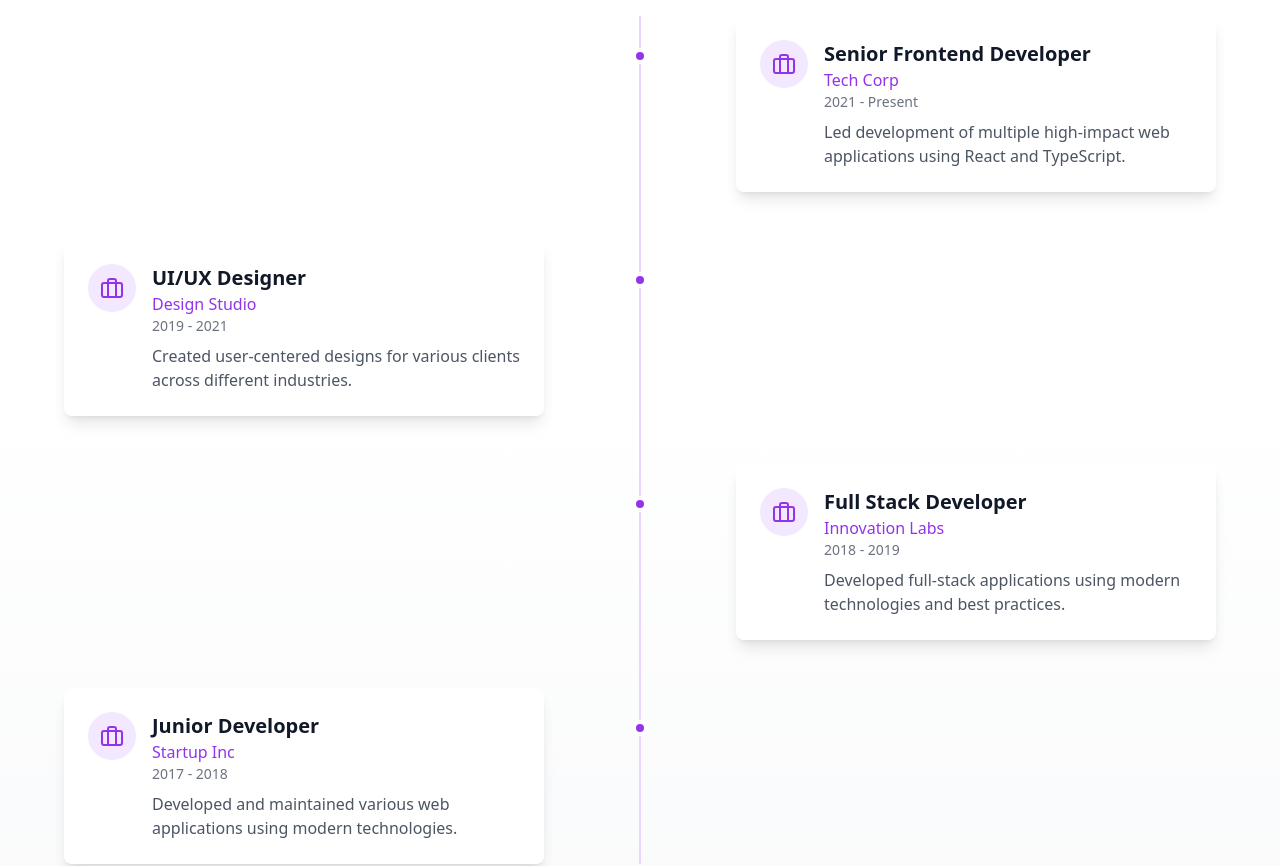
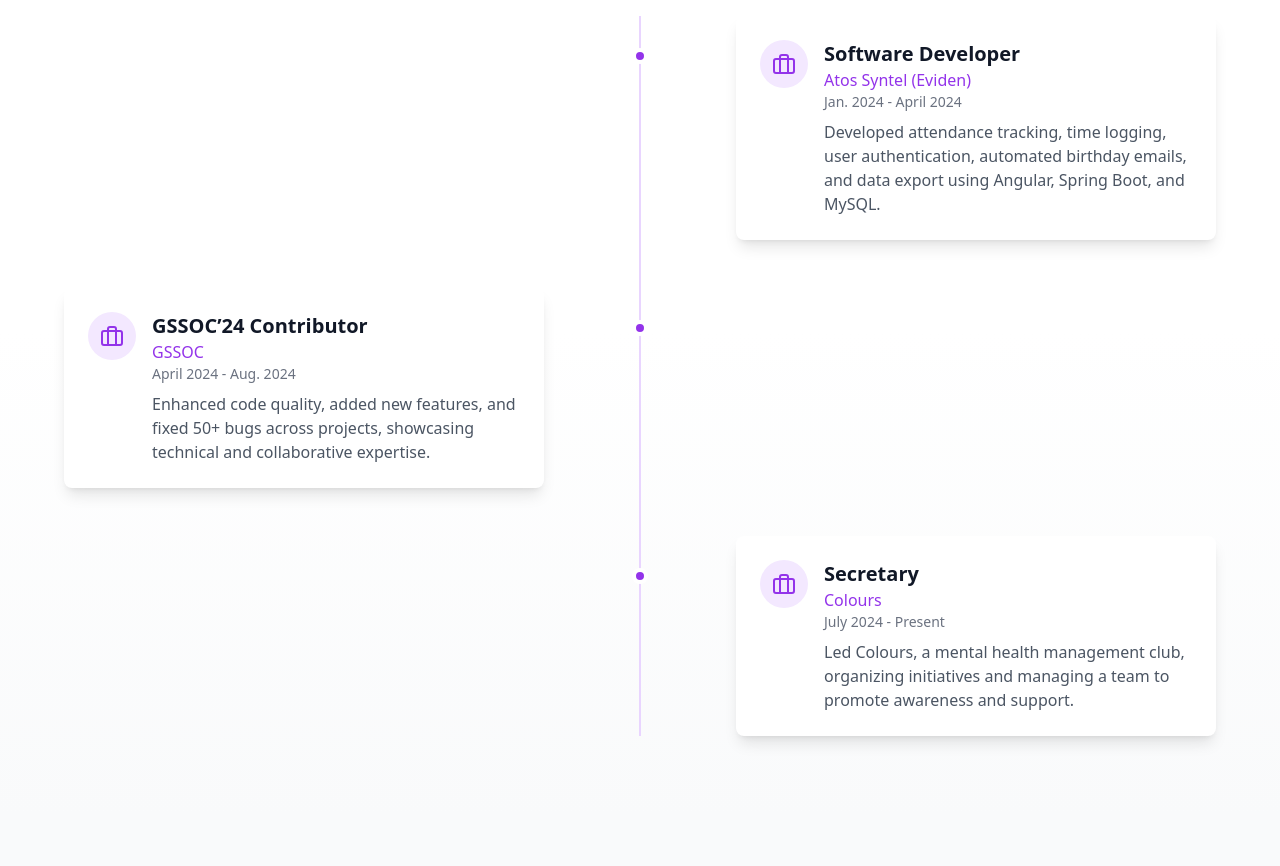
Before and after one commit to uraj1/Portfolio, a React (Vite) app: page / in a window 1280 px wide. Shown: the part 1580-2446 px from the top of the page. Built offline with nearby package versions, Linux system fonts and the light colour scheme.

Commit message:
updated the experience section

```diff
--- a/src/components/Experience.tsx
+++ b/src/components/Experience.tsx
@@ -4,33 +4,33 @@ import { Briefcase, Download } from 'lucide-react';
 
 const experiences = [
   {
-    title: "Senior Frontend Developer",
-    company: "Tech Corp",
-    period: "2021 - Present",
-    description: "Led development of multiple high-impact web applications using React and TypeScript.",
+    title: "Software Developer",
+    company: "Atos Syntel (Eviden)",
+    period: "Jan. 2024 - April 2024",
+    description: "Developed attendance tracking, time logging, user authentication, automated birthday emails, and data export using Angular, Spring Boot, and MySQL.",
     side: "right",
   },
   {
-    title: "UI/UX Designer",
-    company: "Design Studio",
-    period: "2019 - 2021",
-    description: "Created user-centered designs for various clients across different industries.",
+    title: "GSSOC’24 Contributor",
+    company: "GSSOC",
+    period: "April 2024 - Aug. 2024",
+    description: "Enhanced code quality, added new features, and fixed 50+ bugs across projects, showcasing technical and collaborative expertise.",
     side: "left",
   },
   {
-    title: "Full Stack Developer",
-    company: "Innovation Labs",
-    period: "2018 - 2019",
-    description: "Developed full-stack applications using modern technologies and best practices.",
+    title: "Secretary",
+    company: "Colours",
+    period: "July 2024 - Present",
+    description: "Led Colours, a mental health management club, organizing initiatives and managing a team to promote awareness and support.",
     side: "right",
   },
-  {
-    title: "Junior Developer",
-    company: "Startup Inc",
-    period: "2017 - 2018",
-    description: "Developed and maintained various web applications using modern technologies.",
-    side: "left",
-  },
+  // {
+  //   title: "Junior Developer",
+  //   company: "Startup Inc",
+  //   period: "2017 - 2018",
+  //   description: "Developed and maintained various web applications using modern technologies.",
+  //   side: "left",
+  // },
 ];
 
 export default function Experience() {
```
